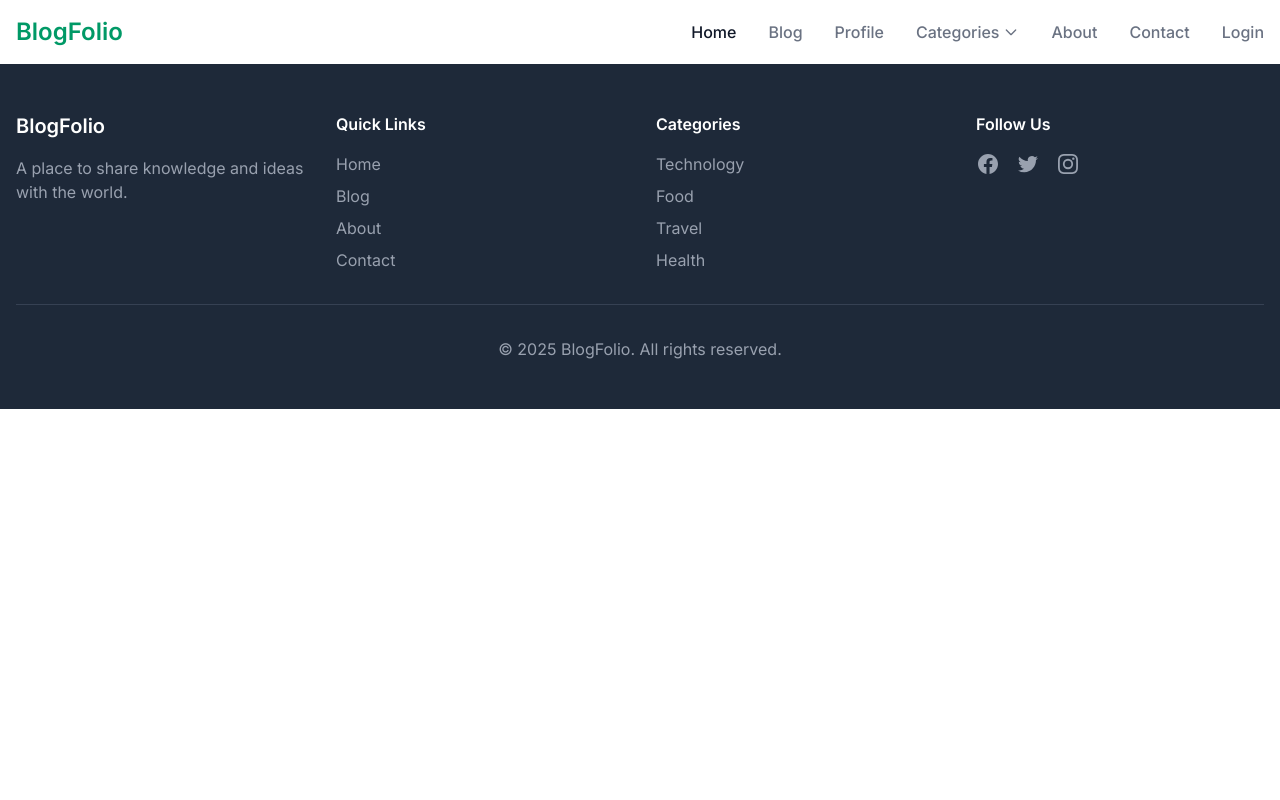
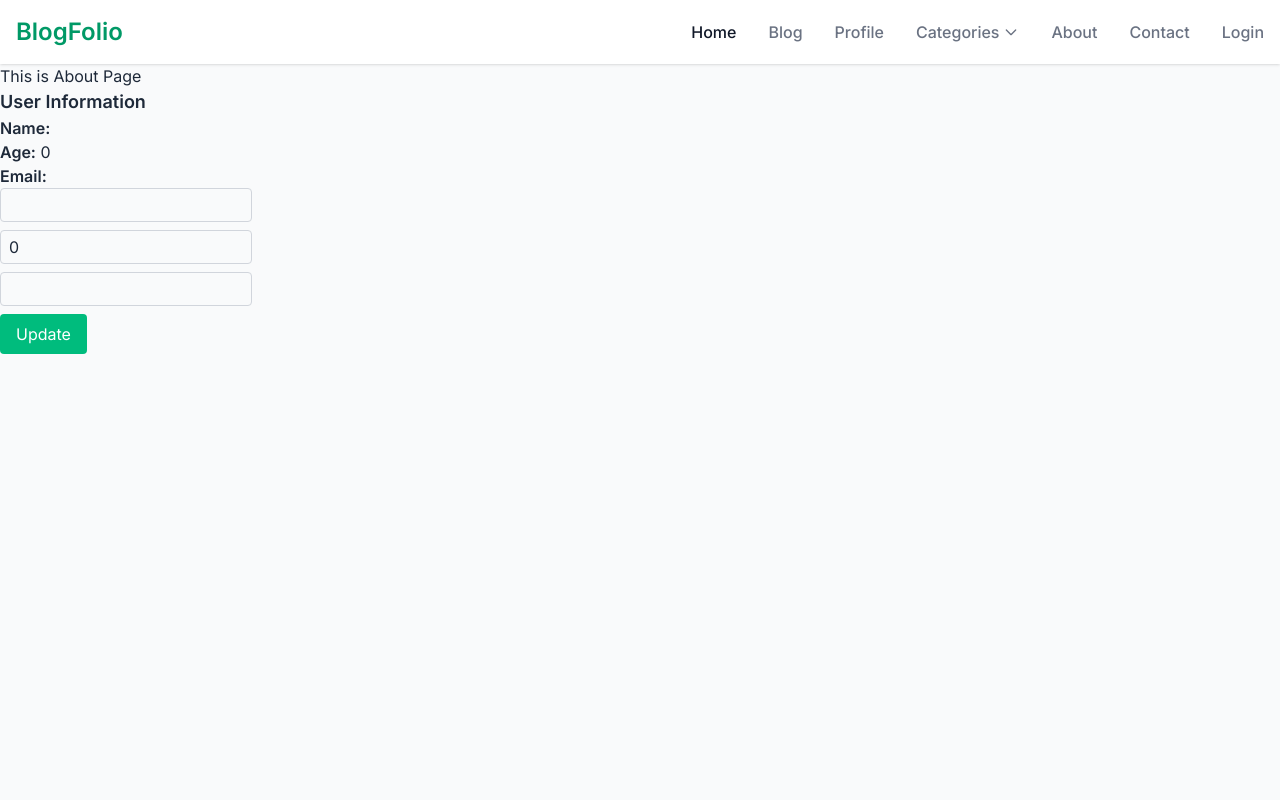
Before and after one commit to TinzarTun/react-app, a React (Vite) app: page /about in a window 1280 px wide. Shown: the top 800 px of the page. Built offline with nearby package versions, Linux system fonts and the light colour scheme.

Commit message:
about hooks. test increment and decrement function. test two way data binding.

```diff
--- a/src/App.tsx
+++ b/src/App.tsx
@@ -5,6 +5,7 @@ import Header from "./components/Header";
 import Footer from "./components/Footer";
 import Home from "./pages/Home";
 import PostDetail from "./pages/PostDetail";
+import About from "./pages/About";
 
 export default function App() {
   return (
@@ -15,6 +16,7 @@ export default function App() {
         <Route path="/blog" element={<Blog />} />
         <Route path="/profile" element={<Profile />} />
         <Route path="/posts/:id" element={<PostDetail />} />
+        <Route path="/about" element={<About />} />
       </Routes>
       <Footer />
     </div>
--- a/src/components/Header.tsx
+++ b/src/components/Header.tsx
@@ -38,9 +38,9 @@ export default function Header() {
   return (
     <header className="bg-white shadow-sm">
       <div className="container mx-auto px-4 py-4 flex items-center justify-between">
-        <a href="#" className="text-2xl font-bold text-emerald-600">
+        <Link to="/" className="text-2xl font-bold text-emerald-600">
           BlogFolio
-        </a>
+        </Link>
         <nav className="hidden md:flex space-x-8">
           <Link
             to="/"
@@ -91,51 +91,51 @@ export default function Header() {
                 aria-labelledby="category-dropdown"
                 role="menu"
               >
-                <a
-                  href="#"
+                <Link
+                  to="/category/technology"
                   className="block px-4 py-2 text-sm text-gray-700 hover:bg-gray-100 transition"
                   role="menuitem"
                   onClick={closeDropdown}
                 >
                   Technology
-                </a>
-                <a
-                  href="#"
+                </Link>
+                <Link
+                  to="/category/food"
                   className="block px-4 py-2 text-sm text-gray-700 hover:bg-gray-100 transition"
                   role="menuitem"
                   onClick={closeDropdown}
                 >
                   Food
-                </a>
-                <a
-                  href="#"
+                </Link>
+                <Link
+                  to="/category/health"
                   className="block px-4 py-2 text-sm text-gray-700 hover:bg-gray-100 transition"
                   role="menuitem"
                   onClick={closeDropdown}
                 >
                   Health
-                </a>
+                </Link>
               </div>
             )}
           </div>
-          <a
-            href="#"
+          <Link
+            to="/about"
             className="font-medium text-gray-500 hover:text-emerald-600 transition"
           >
             About
-          </a>
-          <a
-            href="#"
+          </Link>
+          <Link
+            to="/contact"
             className="font-medium text-gray-500 hover:text-emerald-600 transition"
           >
             Contact
-          </a>
-          <a
-            href="#"
+          </Link>
+          <Link
+            to="/login"
             className="font-medium text-gray-500 hover:text-emerald-600 transition"
           >
             Login
-          </a>
+          </Link>
         </nav>
         <button className="md:hidden text-gray-500 hover:text-gray-900 focus:outline-none">
           <svg
--- /dev/null
+++ b/src/pages/About.tsx
@@ -0,0 +1,113 @@
+import { useState } from "react";
+
+type User = {
+  name: string;
+  age: number;
+  email: string;
+};
+export default function About() {
+  // hooks
+  // const app = useState(100);
+  // const [count, setCount] = useState<number>(100);
+  const [user, setUser] = useState<User>({
+    name: "",
+    age: 0,
+    email: "",
+  });
+  // console.log('app', app);
+  // count for state data
+  // setCount for updating state data
+  // console.log("count", count);
+  // console.log("setCount", setCount);
+  // function increment() {
+  //   // setCount(count + 1);
+  //   // setCount(count + 1);
+  //   // setCount(count + 1);
+  //   // setCount(count + 1);
+  //   // setCount(count + 1);
+  //   setCount((prevCount) => prevCount + 1);
+  //   setCount((prevCount) => prevCount + 1);
+  //   setCount((prevCount) => prevCount + 1);
+  //   setCount((prevCount) => prevCount + 1);
+  //   setCount((prevCount) => prevCount + 1);
+  // }
+  // function decrement() {
+  //   // setCount(count - 1);
+  //   // setCount(count - 1);
+  //   // setCount(count - 1);
+  //   // setCount(count - 1);
+  //   // setCount(count - 1);
+  //   setCount((prevCount) => prevCount - 1);
+  //   setCount((prevCount) => prevCount - 1);
+  //   setCount((prevCount) => prevCount - 1);
+  //   setCount((prevCount) => prevCount - 1);
+  //   setCount((prevCount) => prevCount - 1);
+  // }
+  function handlerChangeName(e: React.ChangeEvent<HTMLInputElement>) {
+    setUser({ ...user, name: e.target.value });
+  }
+  function handlerChangeAge(e: React.ChangeEvent<HTMLInputElement>) {
+    setUser({ ...user, age: Number(e.target.value) });
+  }
+  function handlerChangeEmail(e: React.ChangeEvent<HTMLInputElement>) {
+    setUser({ ...user, email: e.target.value });
+  }
+  return (
+    <div className="min-h-screen">
+      <h1>This is About Page</h1>
+      {/* <p>Count : {count}</p> */}
+      {/* <button
+        className="bg-blue-500 text-white px-4 py-2 rounded mr-2"
+        onClick={increment}
+      >
+        Increment
+      </button>
+      <button
+        className="bg-red-500 text-white px-4 py-2 rounded mr-2"
+        onClick={decrement}
+      >
+        Decrement
+      </button> */}
+      <div>
+        <h2 className="text-lg font-semibold">User Information</h2>
+        <p>
+          <strong>Name:</strong> {user.name}
+        </p>
+        <p>
+          <strong>Age:</strong> {user.age}
+        </p>
+        <p>
+          <strong>Email:</strong> {user.email}
+        </p>
+      </div>
+      <div>
+        <input
+          className="border border-gray-300 rounded px-2 py-1 mb-2 block"
+          type="text"
+          value={user.name}
+          onChange={handlerChangeName}
+        />
+        <input
+          className="border border-gray-300 rounded px-2 py-1 mb-2 block"
+          type="number"
+          value={user.age}
+          onChange={handlerChangeAge}
+        />
+        <input
+          className="border border-gray-300 rounded px-2 py-1 mb-2 block"
+          type="text"
+          value={user.email}
+          onChange={handlerChangeEmail}
+        />
+        <button
+          className="bg-emerald-500 text-white px-4 py-2 rounded mr-2"
+          onClick={() =>
+            setUser({ name: user.name, age: user.age, email: user.email })
+          }
+        >
+          Update
+        </button>
+      </div>
+    </div>
+  );
+}
```
